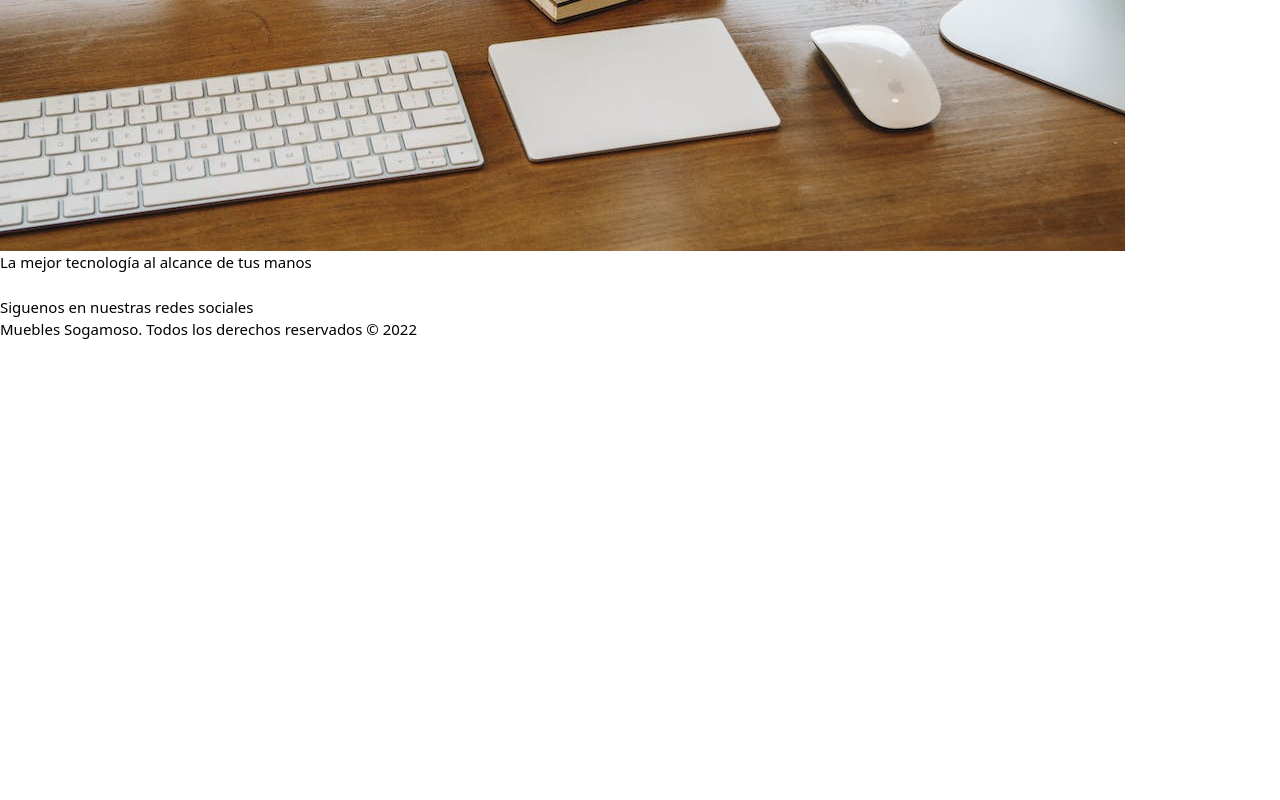
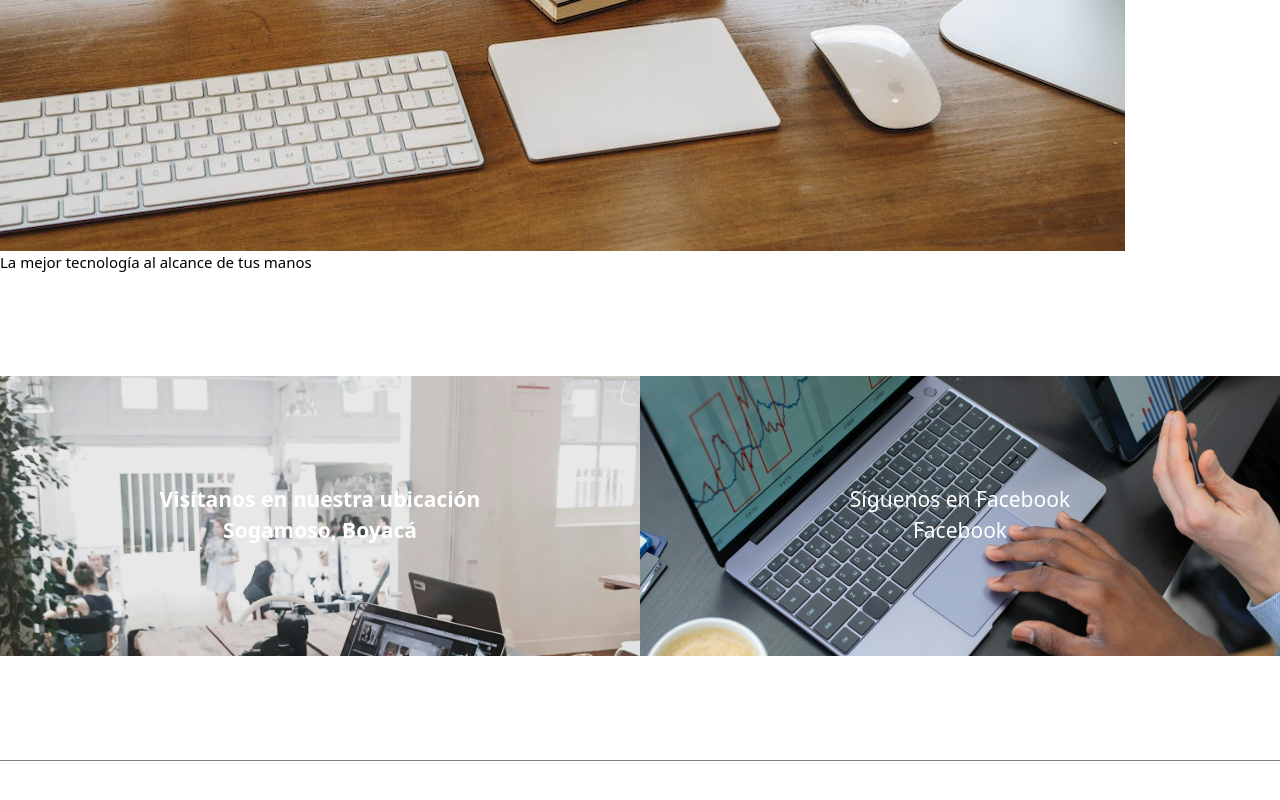
Before and after one commit to cristianCor19/frontendClient, a React (Vite) app: page / in a window 1280 px wide. Shown: the part 2650-3450 px from the top of the page. Before the commit the page ends 2991 px from the top, so only its background shows below. Built offline with nearby package versions, Linux system fonts and the light colour scheme; no server answers.

Commit message:
home page config

```diff
--- a/src/components/FooterComponent.jsx
+++ b/src/components/FooterComponent.jsx
@@ -1,3 +1,5 @@
+import '../styles/footer.css'
+
 function FooterComponent (){
     return(
         <div>
@@ -8,7 +10,7 @@ function FooterComponent (){
                 <a href="" className="icon__link"><i className="fa-brands fa-instagram"></i></a>
             </div>
             <div className="container__copy">
-                <p className="copy">Muebles Sogamoso. Todos los derechos reservados © 2022</p>
+                <p className="copy">Infotect Solutions. Todos los derechos reservados © 2024</p>
             </div>
             </footer>
         </div>
--- a/src/components/SliderComponent.jsx
+++ b/src/components/SliderComponent.jsx
@@ -40,20 +40,20 @@ function SliderComponent () {
     return (
 
         <div className="relative">
-           <ul id="slider" className="px-10">
-                <li className="h-[70vh] relative ">
+           <ul id="slider" className="">
+                <li className="h-[50vh] relative ">
                     <img className="h-full object-cover w-full" src={slider2} alt="" />
                     <div className="absolute top-0 left-0 h-full w-full flex">
                         <h2 className="text-4xl font-bold text-white my-auto w-full text-center p-20">La mejor tecnología al alcance de tus manos </h2>
                     </div>
                 </li>
-                <li className="h-[70vh] relative hidden">
+                <li className="h-[50vh] relative hidden">
                     <img className="h-full object-cover w-full" src={slider3} alt="" />
                     <div className="absolute top-0 left-0 h-full w-full flex">
                         <h2 className="text-4xl font-bold text-white my-auto w-full text-center p-20">La mejor tecnología al alcance de tus manos </h2>
                     </div>
                 </li>
-                <li className="h-[70vh] relative hidden">
+                <li className="h-[50vh] relative hidden">
                     <img className="h-full object-cover w-full" src={slider1} alt="" />
                     <div className="absolute top-0 left-0 h-full w-full flex">
                         <h2 className="text-4xl font-bold text-white my-auto w-full text-center p-20">La mejor tecnología al alcance de tus manos </h2>
--- a/src/pages/HomePage.jsx
+++ b/src/pages/HomePage.jsx
@@ -1,10 +1,30 @@
 import SliderComponent from "../components/SliderComponent"
 import FooterComponent from "../components/FooterComponent"
+import '../styles/HomePage.css'
 
 function HomePage () {
     return (
         <div>
             <SliderComponent></SliderComponent>
+            <div className="container__favorites">
+                <div className="container__ubicacion">
+                    <img src="/img/favorite1.jpg" alt="" className="ubicacion__img"/>
+                    <div className="ubicacion__description">
+                        <h2 className="ubicacion__title">Visítanos en nuestra ubicación</h2>
+                        <a href="" className="ubicacion__link">Sogamoso, Boyacá
+                        </a>
+                    </div>
+                </div>
+                <div className="container__facebook">
+                    <img src="/img/favorite2.jpg" alt="" className="facebook__img"/>
+                    <div className="facebook__description">
+                        <h2 className="facebook__title">Síguenos en Facebook</h2>
+                        <a href="" className="facebook__link">Facebook
+                        </a>
+                    </div>
+                </div>
+
+            </div>
             <FooterComponent></FooterComponent>
         </div>
     )
--- a/src/pages/LoginPage.jsx
+++ b/src/pages/LoginPage.jsx
@@ -1,4 +1,3 @@
-<link  href="https://unpkg.com/boxicons@2.1.4/css/boxicons.min.css" rel="stylesheet" />
 import '../styles/login.css'
 import { useForm } from "react-hook-form";
 import { useUser } from "../context/UserContext";
--- /dev/null
+++ b/src/styles/HomePage.css
@@ -0,0 +1,194 @@
+.container__favorites{
+
+    top: 80px;
+    position: relative;
+    overflow: hidden;
+    margin-bottom: 120px;
+}
+
+.container__ubicacion{
+    width: 100%;
+    height: 280px;
+    overflow: hidden;
+    transition: all 500ms ease;
+}
+
+.ubicacion__img{
+    width: 100%;
+    height: 400px;
+    object-fit: cover;
+    transition: all 500ms ease;
+}
+
+.ubicacion__img:hover{
+    transform: scale(1.3);
+    cursor: pointer;
+}
+
+.container__facebook{
+    width: 100%;
+    height: 280px;
+    overflow: hidden;
+    transition: all 500ms ease;
+}
+
+.facebook__img{
+    width: 100%;
+    height: 400px;
+    object-fit: cover;
+    transition: all 500ms ease;
+}
+
+.facebook__img:hover{
+    transform: scale(1.3);
+    cursor: pointer;
+}
+
+.ubicacion__description{
+    position: absolute;
+    top: 21%;
+    left: 20%;
+    color: white;
+    width: 60%;
+    text-align: center;
+}
+
+.ubicacion__link{
+    text-decoration: none;
+    color: white;
+
+}
+
+.facebook__description{
+    position: absolute;
+    top: 70%;
+    left: 20%;
+    width: 60%;
+    text-align: center;
+    padding-bottom: -10px;
+    color: white;
+}
+
+.facebook__link{
+    text-decoration: none;
+    color: white;
+}
+
+
+@media screen and (min-width:1024px) {
+
+
+    .container__img{
+        height: 450px;
+    }
+
+    .product__title{
+        margin-top: 10px;
+        margin-bottom: 20px;
+    }
+
+
+    .container__favoritos{
+        grid-template-columns: repeat(4, 1fr);
+
+    }
+
+    .caja__img{
+        height: 300px;
+    }
+
+    .container__favorites{
+        position: relative;
+        /* top: -220px;  */
+        display: grid;
+        grid-template-columns: repeat(2, 1fr);
+
+    }
+
+    .ubicacion__description{
+        position: absolute;
+        font-size: 1.4em;
+        top: 70%;
+        font-weight: bolder;
+        left: 25%;
+        color: white;
+        transform: translate(-50%, -140%);
+        width: 60%;
+        text-align: center;
+    }
+
+    .ubicacion__link{
+        text-decoration: none;
+        color: white;
+
+    }
+
+    .facebook__description{
+        font-size: 1.4em;
+        top: 70%;
+        left: 75%;
+        transform: translate(-50%, -140%);
+    }
+
+}
+
+
+@media screen and (min-width: 1400px) {
+    .container-products{
+        top: -310px;
+    }
+
+    .product{
+        margin-bottom: -40px;
+    }
+
+    .container__img{
+        height: 600px;
+    }
+
+    .product__title{
+        margin-top: 15px;
+        margin-bottom: 30px;
+    }
+
+    .container__favoritos{
+        margin-bottom: 30px;
+    }
+
+    .caja__img{
+        height: 500px;
+    }
+
+
+
+    .container__ubicacion{
+        height: 450px;
+    }
+
+    .ubicacion__img{
+        height: 450px;
+    }
+
+    .container__facebook{
+        height: 450px;
+    }
+
+    .facebook__img{
+        height: 450px;
+    }
+
+    .facebook__description{
+        font-size: 1.4em;
+        top: 32%;
+        left: 75%;
+        transform: translate(-50%, 70%);
+    }
+
+    .ubicacion__description{
+        font-size: 1.4em;
+        top: 32%;
+        left: 25%;
+        transform: translate(-50%, 70%);
+    }
+
+}
--- a/src/styles/footer.css
+++ b/src/styles/footer.css
@@ -1,3 +1,19 @@
-@layer components{
 
+.container__footer{
+    text-align: center;
+    background-color: rgb(31 41 55 / var(--tw-bg-opacity));
+    opacity: 1;
+    /* position: absolute;  */
+    bottom: 0; /* Coloca el contenedor en la parte inferior de la ventana */
+    width: 100%; /* Opcional: Para que ocupe todo el ancho */
+    color: white;
 }
+
+.container__redes-sociales{
+    padding: 22px 0px 20px 0px;
+    border-bottom: 1px solid gray;
+}
+
+.container__copy{
+    padding: 32px 0px 60px 0px;
+}
```
Also changed, not shown: src/assets/js/Slider.js (deleted, +0 -32 lines), public/img/favorite1.jpg (added), public/img/favorite2.jpg (added).
